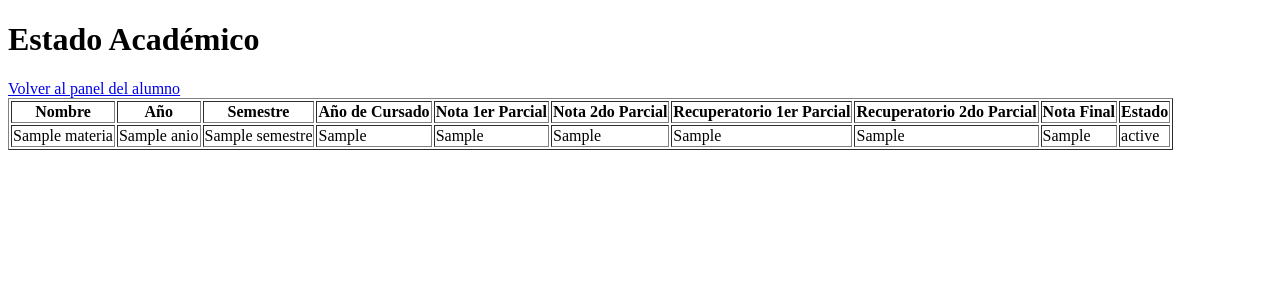
After one commit to Josu-Ferreyra/gestion-academica, a PHP site: the page made by views/alumno/estado_academico.php in a window 1280 px wide. The commit adds this page. Shown: the top 300 px of the page. Run offline with PHP 8.4, Linux system fonts and the light colour scheme; the template is opened without the code that fills it: most values are stand-ins (such as "Sample title", 1, 10 or a date in 2020).

Commit message:
feat(): Ver estado académico del Alumno

```diff
--- a/index.php
+++ b/index.php
@@ -24,6 +24,7 @@ $router->get('/alumno/create', 'AlumnoController@viewCreateAlumno', ['admin']);
 $router->post('/alumno/create', 'AlumnoController@createAlumno', ['admin']);
 $router->get('/alumno/enrol', 'InscripcionController@viewenrolMateria', ['alumno']);
 $router->post('/alumno/enrol', 'InscripcionController@enrolMateria', ['alumno']);
+$router->get('/alumno/estado_academico', 'InscripcionController@viewEstadoAcademico', ['alumno']);
 
 // Profesor routes
 $router->get('/profesor', 'ProfesorController@index', ['profesor']);
--- /dev/null
+++ b/views/alumno/estado_academico.php
@@ -0,0 +1,48 @@
+<!DOCTYPE html>
+<html lang="es">
+
+<head>
+  <meta charset="UTF-8">
+  <title>Alumno | Estado Académico</title>
+</head>
+
+<body>
+  <h1>Estado Académico</h1>
+  <a href="../"> Volver al panel del alumno</a>
+
+  <table border="1">
+    <thead>
+      <tr>
+        <th>Nombre</th>
+        <th>Año</th>
+        <th>Semestre</th>
+        <th>Año de Cursado</th>
+        <th>Nota 1er Parcial</th>
+        <th>Nota 2do Parcial</th>
+        <th>Recuperatorio 1er Parcial</th>
+        <th>Recuperatorio 2do Parcial</th>
+        <th>Nota Final</th>
+        <th>Estado</th>
+      </tr>
+    </thead>
+    <tbody>
+      <?php foreach ($materias as $materia): ?>
+        <tr>
+          <td><?= htmlspecialchars($materia['nombre_materia']) ?></td>
+          <td><?= htmlspecialchars($materia['anio']) ?></td>
+          <td><?= htmlspecialchars($materia['semestre']) ?></td>
+          <td><?= htmlspecialchars($materia['anio_academico']) ?></td>
+          <td><?= $materia['parcial_1'] ?? "-" ?></td>
+          <td><?= $materia['parcial_2'] ?? "-" ?></td>
+          <td><?= $materia['recuperatorio_1'] ?? "-" ?></td>
+          <td><?= $materia['recuperatorio_2'] ?? "-" ?></td>
+          <td><?= $materia['nota_final'] ?? "-" ?></td>
+          <td><?= htmlspecialchars($materia['estado_inscripcion']) ?></td>
+        </tr>
+      <?php endforeach; ?>
+    </tbody>
+  </table>
+
+</body>
+
+</html>
--- a/views/alumno/index.php
+++ b/views/alumno/index.php
@@ -36,6 +36,7 @@
     <p>Estás accediendo como <strong>Alumno</strong>.</p>
 
     <a href="./alumno/enrol" class="btn">Inscribirse a Materias</a>
+    <a href="./alumno/estado_academico" class="btn">Estado Académico</a>
   </div>
 </body>
 
```
Also changed, not shown: controllers/InscripcionController.php (+13 -0 lines), models/Inscripcion.php (+37 -0 lines).
